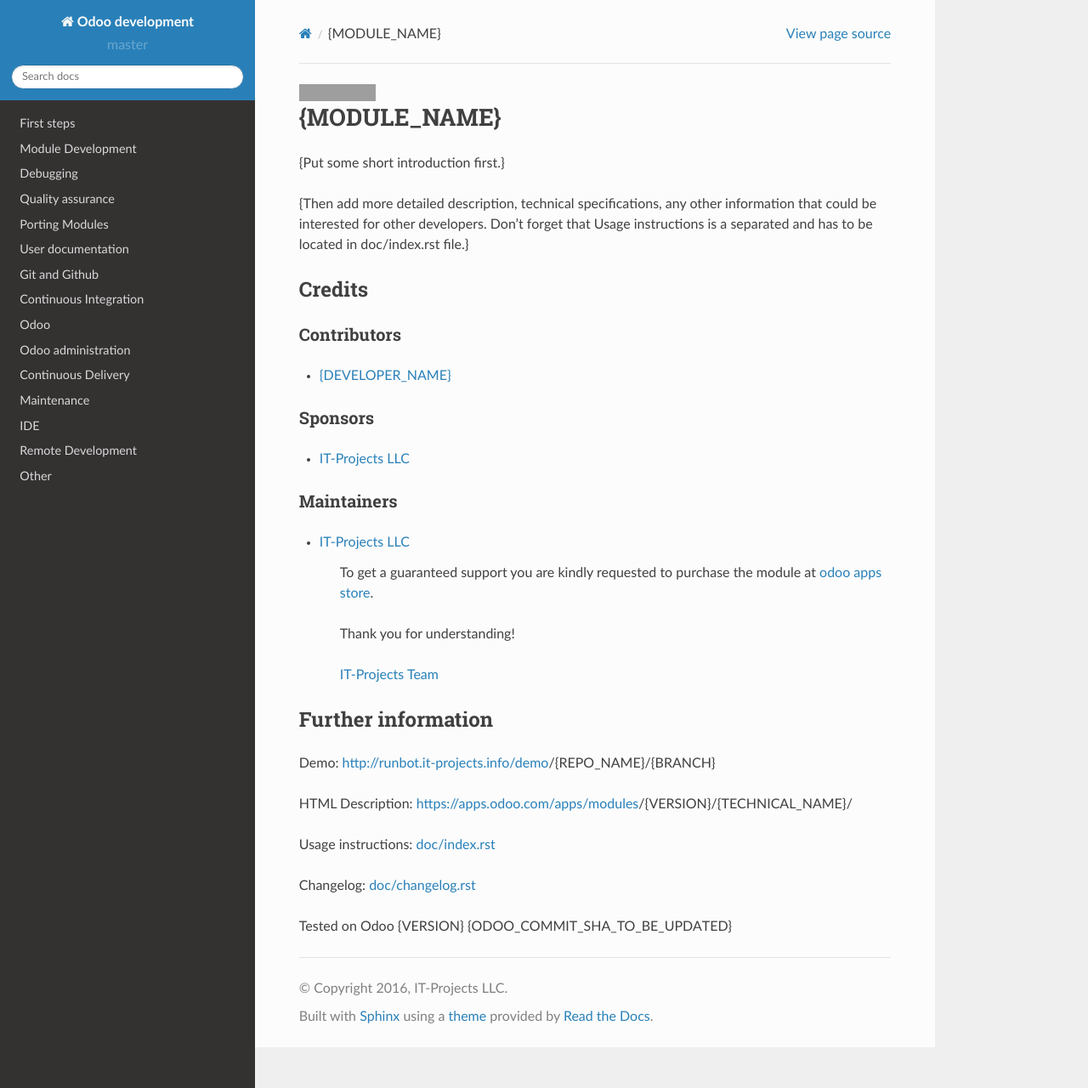
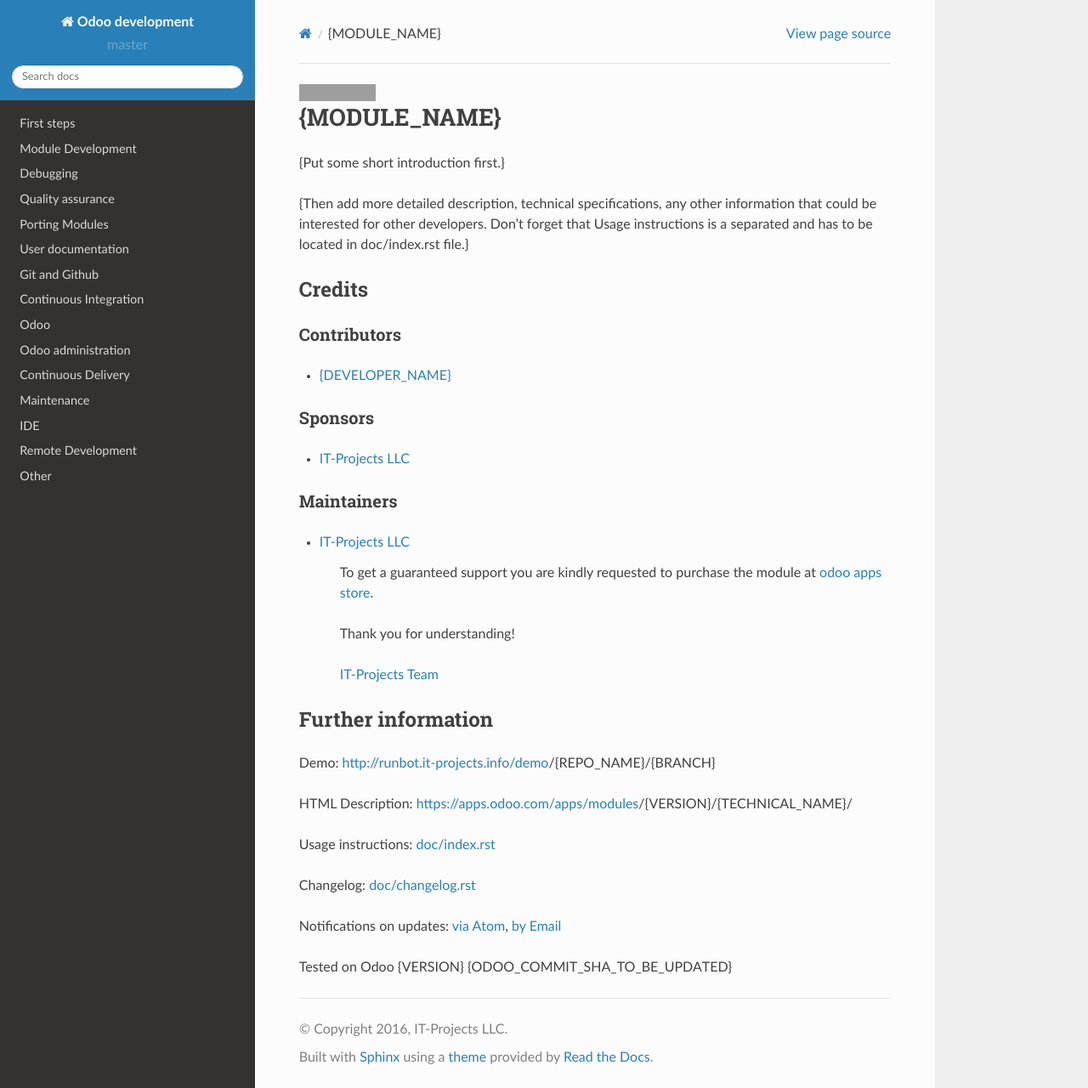
Before and after one commit to itpp-labs/odoo-development, a Sphinx documentation site: the page built from docs/dev/docs/templates/README.rst, in a window 1280 px wide and 1280 px high. Shown: the whole window at 85% size. Built offline with Sphinx 7.4.7 and the Read the Docs theme 2.0.0, drawn with Linux system fonts in a browser that asks for light colours; grey boxes are pictures that could not be loaded.

Commit message:
New links "Notifications on updates:"

```diff
--- a/docs/dev/docs/templates/README.rst
+++ b/docs/dev/docs/templates/README.rst
@@ -42,4 +42,6 @@ Usage instructions: `<doc/index.rst>`_
 
 Changelog: `<doc/changelog.rst>`_
 
+Notifications on updates: `via Atom <https://github.com/it-projects-llc/{REPO_NAME}/commits/{BRANCH}/{TECHNICAL_NAME}.atom>`_, `by Email <https://blogtrottr.com/?subscribe=https://github.com/it-projects-llc/{REPO_NAME}/commits/{BRANCH}/{TECHNICAL_NAME}.atom>`_
+
 Tested on Odoo {VERSION} {ODOO_COMMIT_SHA_TO_BE_UPDATED}
```
